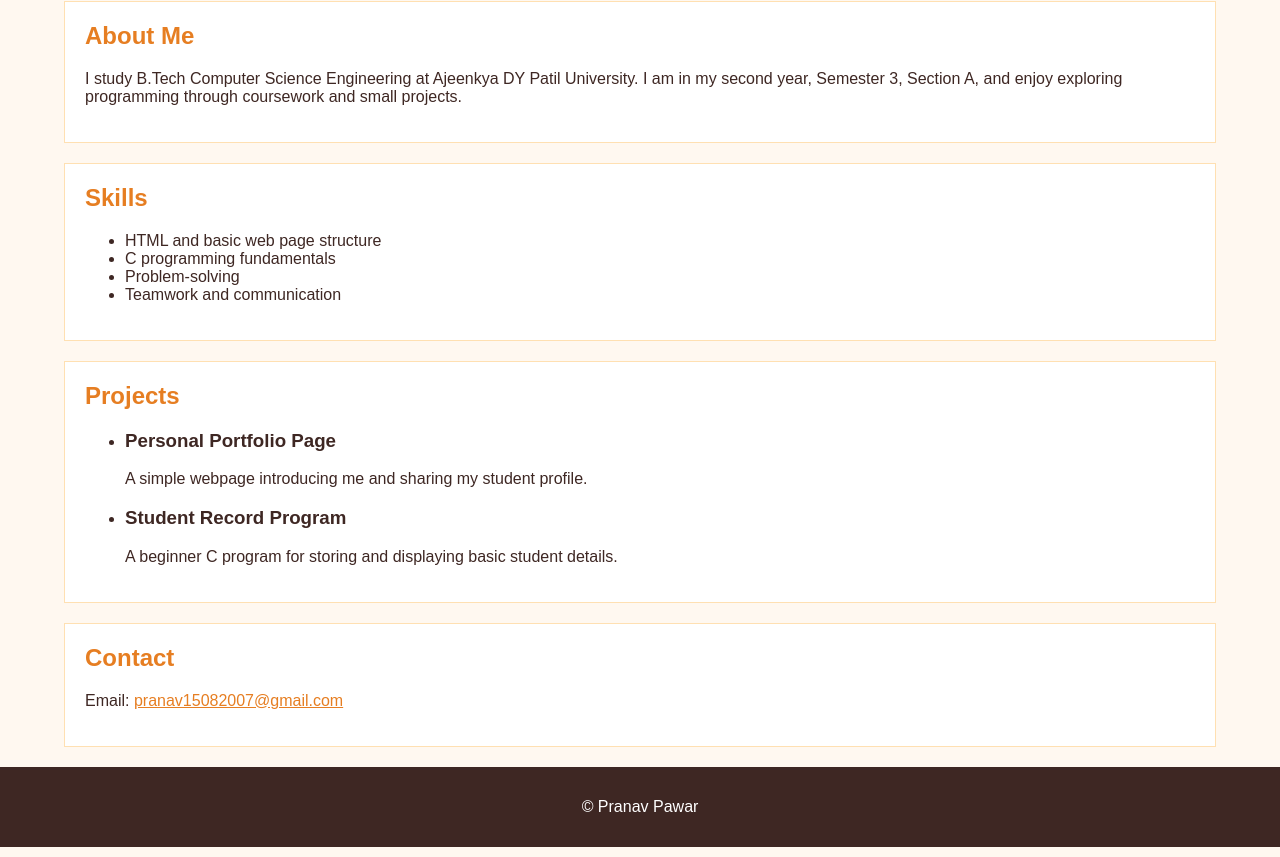
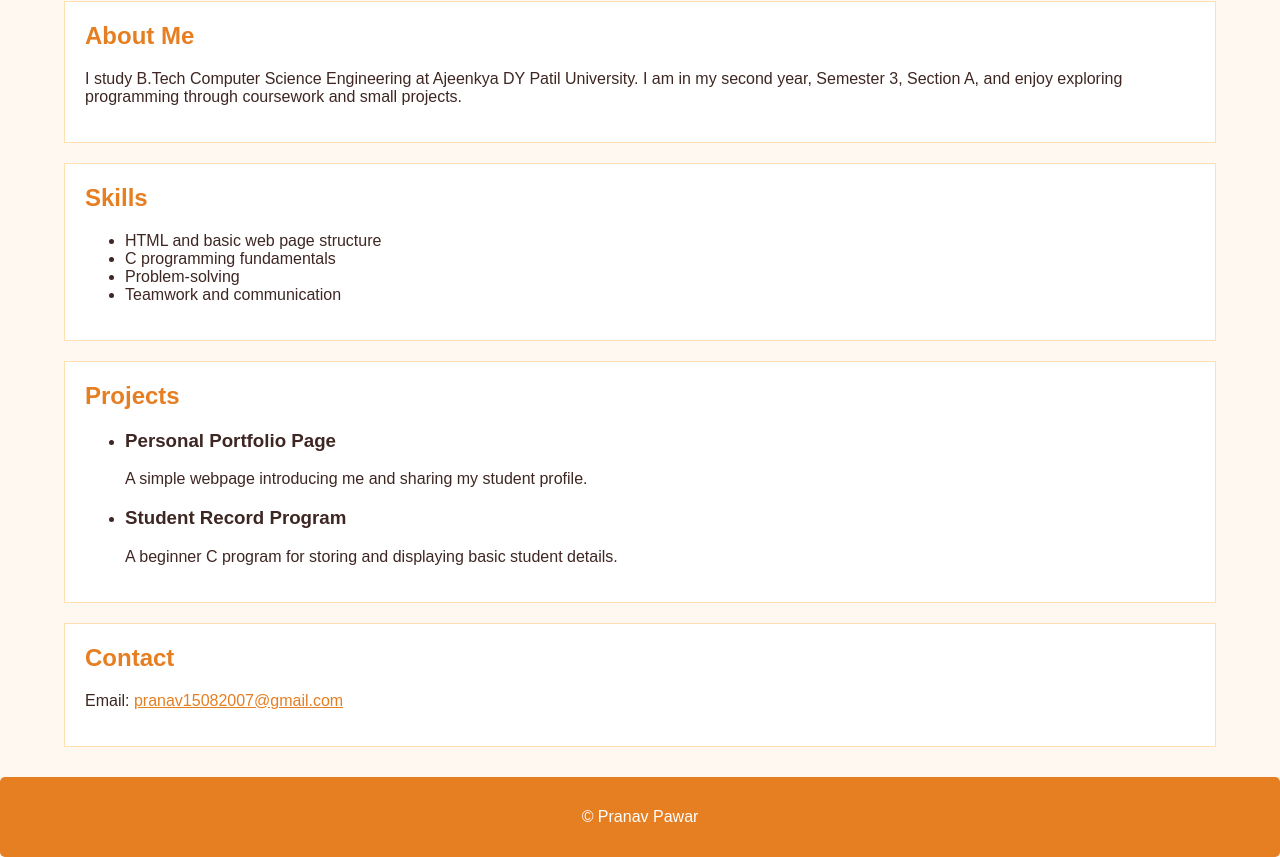
Before and after one commit to pranav15082007-tech/Github_practical_test, a plain HTML site: page index.html in a window 1280 px wide. Shown: the part 331-1188 px from the top of the page. Drawn offline with Linux system fonts and the light colour scheme.

Commit message:
Add footer to portfolio

```diff
--- a/style.css
+++ b/style.css
@@ -80,3 +80,11 @@ footer {
   padding: 15px;
   margin-top: 20px;
 }
+footer {
+    background-color: #e67e22;
+    color: white;
+    text-align: center;
+    padding: 15px;
+    margin-top: 30px;
+    border-radius: 5px;
+}
```
